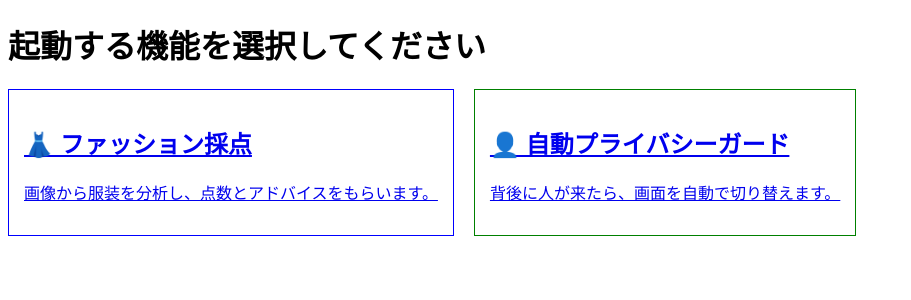
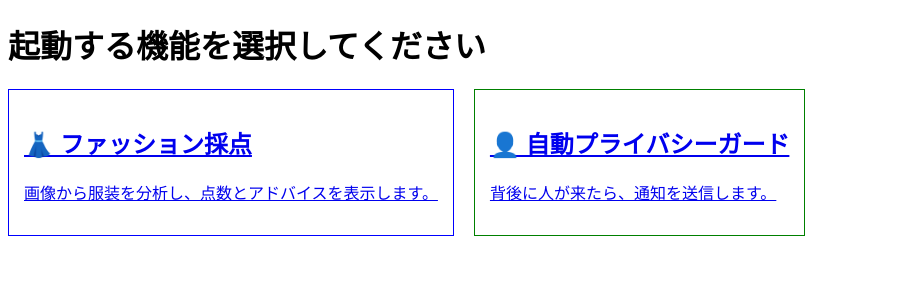
Before and after one commit to kado0314/PBLcamera, a Python web app: template templates/index.html in a window 1280 px wide. Shown: the top 300 px of the page, without its empty margins (0-911 px from the left). Run offline with Jinja, Linux system fonts and the light colour scheme; the template is opened without the code that fills it, so the values that code supplies are empty.

Commit message:
Update index.html

```diff
--- a/templates/index.html
+++ b/templates/index.html
@@ -10,12 +10,12 @@
 
         <a href="{{ url_for('style_score') }}" style="padding: 15px; border: 1px solid blue;">
             <h2>👗 ファッション採点</h2>
-            <p>画像から服装を分析し、点数とアドバイスをもらいます。</p>
+            <p>画像から服装を分析し、点数とアドバイスを表示します。</p>
         </a>
 
         <a href="{{ url_for('privacy_guard') }}" style="padding: 15px; border: 1px solid green;">
             <h2>👤 自動プライバシーガード</h2>
-            <p>背後に人が来たら、画面を自動で切り替えます。</p>
+            <p>背後に人が来たら、通知を送信します。</p>
         </a>
 
     </div>
```
